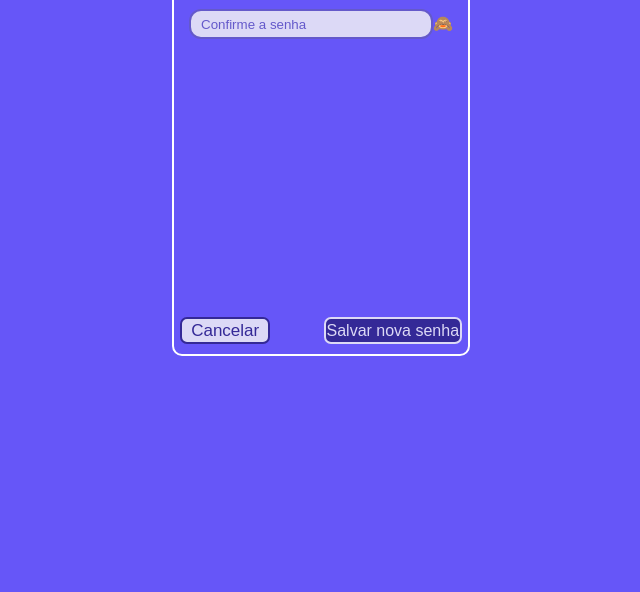
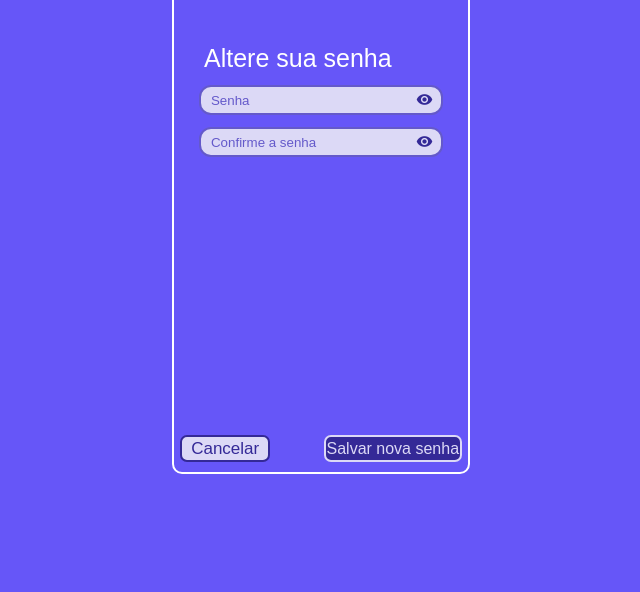
Before and after one commit to ThVbs/Vibe_Sound, a plain HTML site: page Views/modificarSenha.html in a window 1280 px wide. Shown: the part 208-800 px from the top of the page, without its empty margins (319-959 px from the left). Drawn offline with Linux system fonts and the light colour scheme; a web font is replaced by a local one.

Commit message:
estilização na tela de login e modificarSenha

```diff
--- a/Script/modificarSenha.js
+++ b/Script/modificarSenha.js
@@ -3,10 +3,10 @@ const iconSenha = document.getElementById('icon_password');
 iconSenha.addEventListener('click', function() {
     if (inputSenha.type === 'password') {
         inputSenha.type = 'text';
-        iconSenha.textContent = '👁️';
+        iconSenha.textContent = 'visibility';
     } else {
         inputSenha.type = 'password';
-        iconSenha.textContent = '🙈';
+        iconSenha.textContent = 'visibility_off';
     }
 });
 
@@ -15,10 +15,10 @@ const iconConfirmarSenha = document.getElementById('icon_confirm_password');
 iconConfirmarSenha.addEventListener('click', function() {
     if (inputConfirmarSenha.type === 'password') {
         inputConfirmarSenha.type = 'text';
-        iconConfirmarSenha.textContent = '👁️';
+        iconConfirmarSenha.textContent = 'visibility';
     } else {
         inputConfirmarSenha.type = 'password';
-        iconConfirmarSenha.textContent = '🙈';
+        iconConfirmarSenha.textContent = 'visibility_off';
     }
 });
 
--- a/Style/telaLogin.css
+++ b/Style/telaLogin.css
@@ -4,9 +4,12 @@
 }
 
 body {
+    width: 100vw;
+    height: 100vh;
     background-color: #6656f8;
     color: #ffff;
     display: flex;
+    align-items: center;
     justify-content: center;
 }
 
--- a/Style/telaModificarSenha.css
+++ b/Style/telaModificarSenha.css
@@ -4,9 +4,12 @@
 }
 
 body {
+    width: 100vw;
+    height: 100vh;
     background-color: #6656f8;
     color: #ffff;
     display: flex;
+    align-items: center;
     justify-content: center;
 }
 
@@ -44,11 +47,20 @@ h1 {
 .container_senha {
     position: relative;
     display: flex;
-    align-items: baseline
+    align-items: center
 }
 
 #icon_password, #icon_confirm_password {
     cursor: pointer;
+    position: absolute;
+    right: 10px;
+    top: 50%;
+    color: #342997;
+    transform: translateY(-20%);
+}
+
+.material-icons {
+    font-size: 17px;
 }
 
 input {
--- a/Views/modificarSenha.html
+++ b/Views/modificarSenha.html
@@ -4,6 +4,8 @@
         <meta charset="UTF-8">
         <meta name="viewport" content="width=device-width, initial-scale=1.0">
         <title>Página para alterar senha</title>
+        <!-- Material Icons -->
+        <link href="https://fonts.googleapis.com/icon?family=Material+Icons" rel="stylesheet">
         <link rel="stylesheet" href="/Style/telaModificarSenha.css">
         <!--Link da fonte do título-->
         <link rel="preconnect" href="https://fonts.googleapis.com">
@@ -19,11 +21,11 @@
                 <p id="text">Altere sua senha</p>
                 <div class="container_senha">
                     <input id="input_password" type="password" placeholder="Senha" maxlength="8" required>
-                    <span id="icon_password">🙈</span>
+                    <span id="icon_password" class="eye-icon material-icons">visibility</span>
                 </div>
                 <div class="container_senha">
                     <input id="input_confirm_pasword" type="password" placeholder="Confirme a senha" maxlength="8" required>
-                    <span id="icon_confirm_password">🙈</span>
+                    <span id="icon_confirm_password" class="eye-icon material-icons">visibility</span>
                 </div>
             </div>
             <div id="container_buttons">
```
